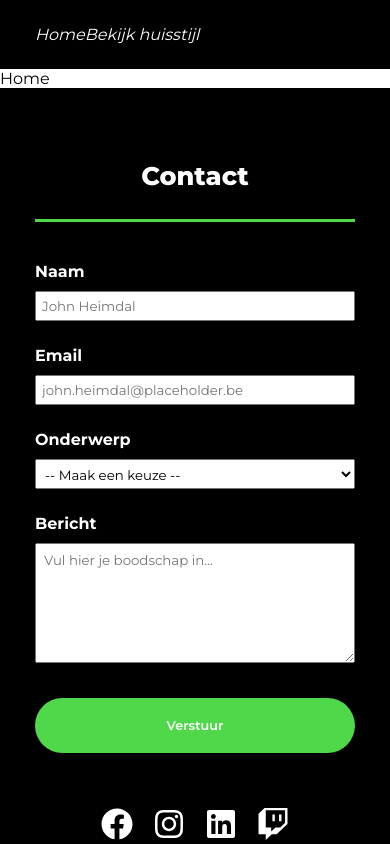
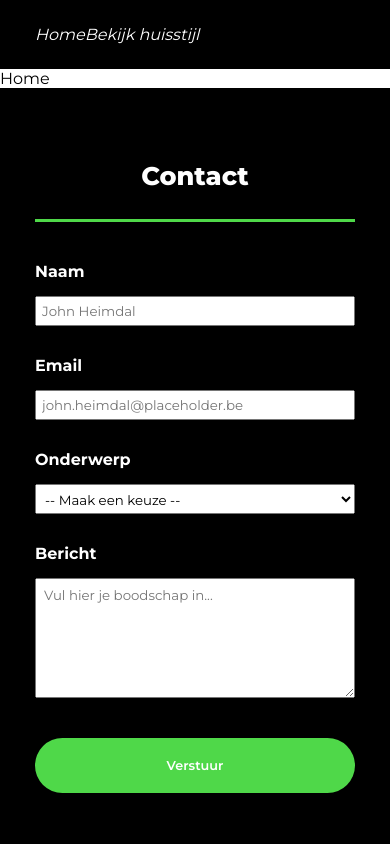
Before and after one commit to Heimdalbe/Mimisbrunnr-frontend, a React (Vite) app in the folder mimisbrunnr-frontend/: page / in a window 390 px wide. Shown: the top 844 px of the page. Built offline with nearby package versions, Linux system fonts and the light colour scheme.

Commit message:
form desktop aligned

```diff
--- a/mimisbrunnr-frontend/src/components/Footer/Big Footer/ContactSection/ContactForm/ContactForm.css
+++ b/mimisbrunnr-frontend/src/components/Footer/Big Footer/ContactSection/ContactForm/ContactForm.css
@@ -1,3 +1,8 @@
 button {
   margin-bottom: 30px;
 }
+
+form {
+  display: flex;
+  gap: 25px;
+}
--- a/mimisbrunnr-frontend/src/components/Form/InputField/InputField.css
+++ b/mimisbrunnr-frontend/src/components/Form/InputField/InputField.css
@@ -1,7 +1,7 @@
 .input-field {
   display: flex;
   justify-content: space-between;
-  gap: 30px;
+
 }
 
 input {
@@ -11,8 +11,9 @@ input {
 
 label {
   color: white;
-  font-weight: bold;
+  font-weight: 700;
   margin: 5px 0;
+  min-width: 150px;
 }
 
 .textarea-field {
@@ -29,6 +30,6 @@ label {
   .input-field {
     flex-direction: column;
     justify-content: center;
-    gap: 5px;
+    gap: 10px;
   }
 }
--- a/mimisbrunnr-frontend/src/components/Form/SelectField/SelectField.css
+++ b/mimisbrunnr-frontend/src/components/Form/SelectField/SelectField.css
@@ -1,7 +1,6 @@
 .select-field {
   display: flex;
   justify-content: space-between;
-  gap: 30px;
 }
 
 select,
@@ -14,6 +13,6 @@ option {
   .select-field {
     flex-direction: column;
     justify-content: center;
-    gap: 5px;
+    gap: 10px;
   }
 }
```
